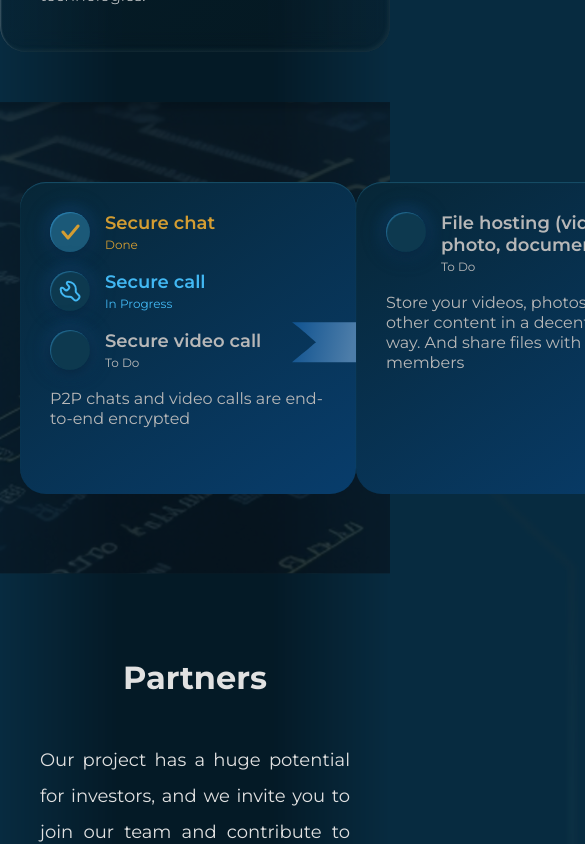
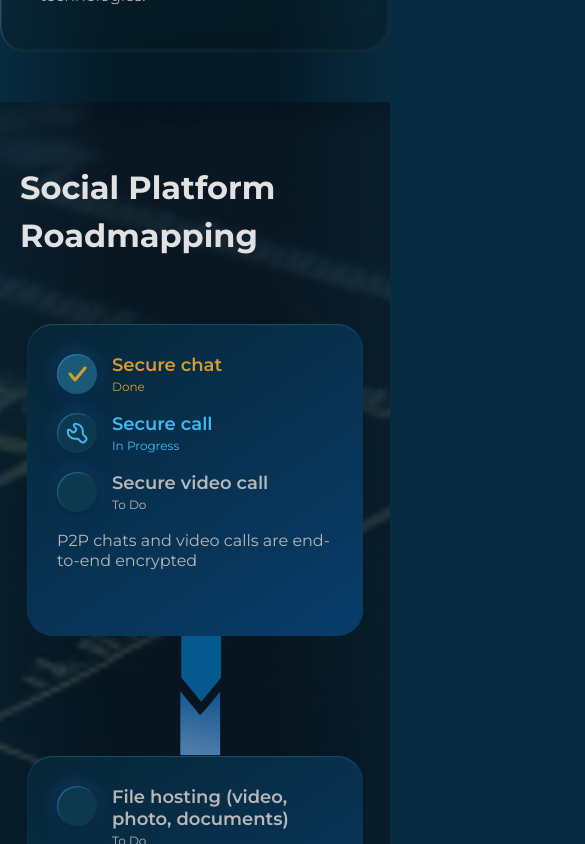
Before and after one commit to TheMacroeconomicDao/gyber-social-platform, a Next.js app: page /gyber-social-platform in a window 390 px wide. Shown: the part 1400-2244 px from the top of the page, 585 px wide, since content can reach past the window. Built offline with nearby package versions, Linux system fonts and the light colour scheme.

Commit message:
fix social roadmap

```diff
--- a/src/entities/SocialRoadmapCard/ui/SocialRoadmapCard/SocialRoadmapCard.module.scss
+++ b/src/entities/SocialRoadmapCard/ui/SocialRoadmapCard/SocialRoadmapCard.module.scss
@@ -25,3 +25,28 @@
         transform: translateX(120%);
     }
 }
+
+@media screen and (max-width: 576px) {
+    .SocialRoadmapCard {
+        position: relative;
+        .ArrowLeft {
+            top: 0;
+            bottom: unset;
+            right: unset;
+            left: 42%;
+            transform: translateY(-130%) rotate(90deg);
+        }
+        .ArrowRight {
+            top: unset;
+            bottom: 0;
+            right: unset;
+            left: 42%;
+            transform: translateY(130%) rotate(90deg);
+        }
+        .ArrowFinal {
+            top: 45%;
+            right: 0;
+            transform: translateY(120%) rotate(90deg);
+        }
+    }
+}
--- a/src/widgets/SocialPlatformRoadmap/SPRoadmapping.module.scss
+++ b/src/widgets/SocialPlatformRoadmap/SPRoadmapping.module.scss
@@ -1,6 +1,42 @@
-.wrapper {
+.Wrapper {
+  width: 100%;
+  display: flex;
+  flex-direction: column;
+  align-items: center;
+  gap: 4rem;
+  padding: 2rem 0;
+}
+
+.Roadmap {
   width: 100%;
   display: flex;
   justify-content: space-between;
-  padding: 50px 0;
 }
+
+@media screen and (max-width: 1400px) {
+  .Roadmap {
+    gap: 120px;
+    overflow-x: scroll;
+    touch-action: pan-x;
+    scrollbar-width: thin;
+    scrollbar-color: var(--c-orange) #072b40;
+    &::-webkit-scrollbar {
+      height: 2px;
+      background: #072b40;
+    }
+
+    &::-webkit-scrollbar-thumb {
+      background-color: var(--c-orange);
+      outline: 2px solid var(--c-orange);
+      -webkit-border-radius: 1ex;
+    }
+  }
+}
+
+@media screen and (max-width: 576px) {
+  .Roadmap {
+    flex-direction: column;
+    overflow-x: unset;
+    align-items: center;
+  }
+}
--- a/src/widgets/SocialPlatformRoadmap/SPRoadmapping.tsx
+++ b/src/widgets/SocialPlatformRoadmap/SPRoadmapping.tsx
@@ -8,7 +8,9 @@ export const SPRoadmapping = () => {
   return (
     <Section background={ThemeBackgroundSection.SECOND}>
       <Container>
-        <div className={cls.wrapper}>
+        <div className={cls.Wrapper}>
+          <h2>Social Platform Roadmapping</h2>
+          <div className={cls.Roadmap}>
             {data.map((item) => (
               <SocialRoadmapCard
                 key={item.id}
@@ -18,6 +20,7 @@ export const SPRoadmapping = () => {
               />
             ))}
           </div>
+        </div>
       </Container>
     </Section>
   );
```
Lines whose indentation alone changed are shown as unchanged.
